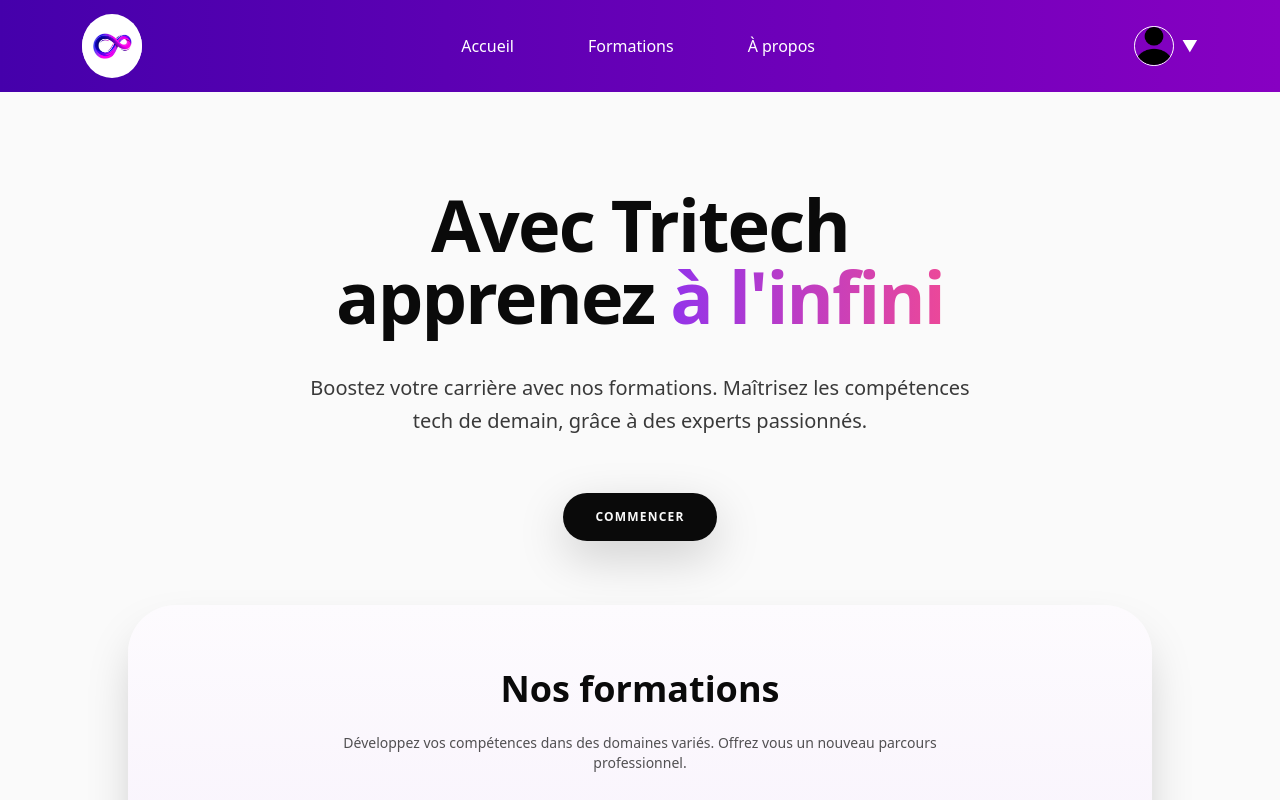
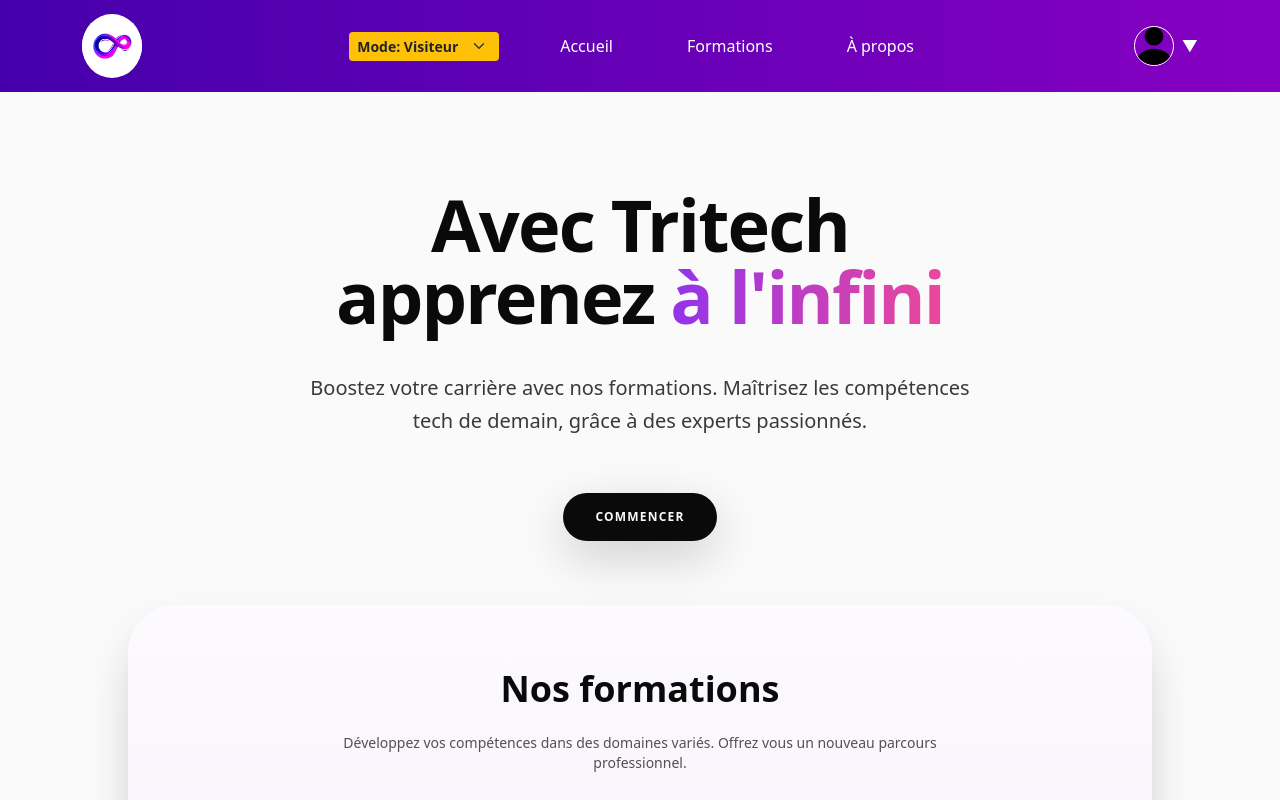
Before and after one commit to MakineIUT/SAE_501, a React (Vite) app: page /accueil in a window 1280 px wide. Shown: the top 800 px of the page. Built offline with nearby package versions, Linux system fonts and the light colour scheme.

Commit message:
correctif

```diff
--- a/src/config.js
+++ b/src/config.js
@@ -2,4 +2,4 @@
 
 // Mettre à false pour utiliser la vraie API (quand elle sera prête)
 // Mettre à true pour utiliser le mode test (localStorage local sans backend)
-export const USE_MOCK_AUTH = false
+export const USE_MOCK_AUTH = true
```
